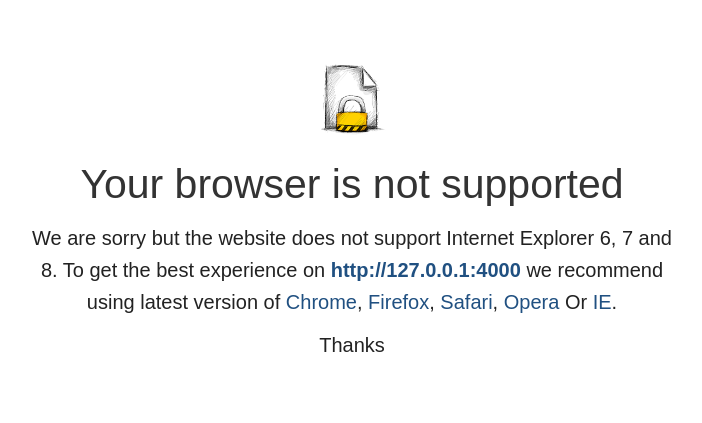
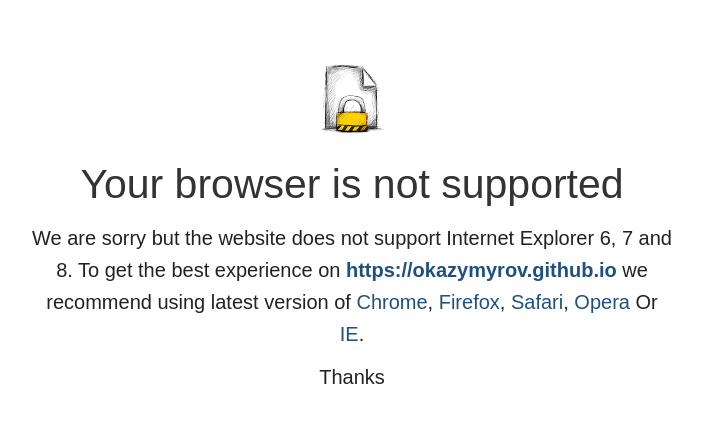
Before and after one commit to okazymyrov/okazymyrov.github.io, a Jekyll site: the page built from browser-warning/index.html, in a window 1280 px wide. Shown: the top 423 px of the page, without its empty margins (288-990 px from the left). Built offline with Jekyll 4.4.1, drawn with Linux system fonts in a browser that asks for light colours.

Commit message:
Fixed URL

```diff
--- a/_config.yml
+++ b/_config.yml
@@ -6,8 +6,8 @@
   Cryptographer, IT Security Specialist, <br>
   Technical Test Analyst in NFT
 baseurl: "" # the subpath of your site, e.g. /blog/
-#url: "https://okazymyrov.github.io" # the base hostname & protocol for your site
-url: "http://127.0.0.1:4000"
+url: "https://okazymyrov.github.io" # the base hostname & protocol for your site
+#url: "http://127.0.0.1:4000"
 logourl: /assets/images/logo.png # Site logo
 author: "Oleksandr Kazymyrov"
 author_thumbnail: "/assets/images/avatar.jpg" # Author avatar
```
